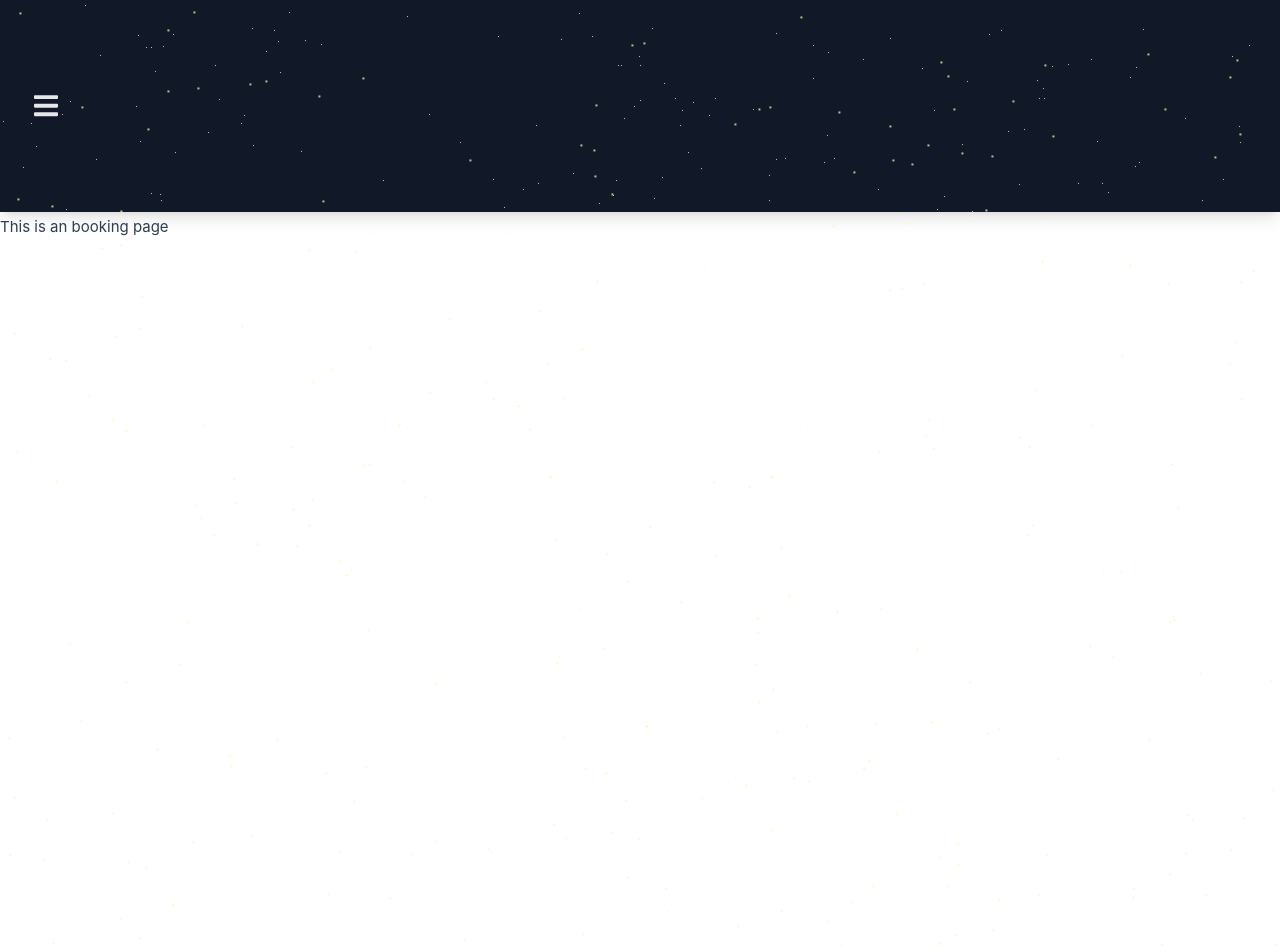
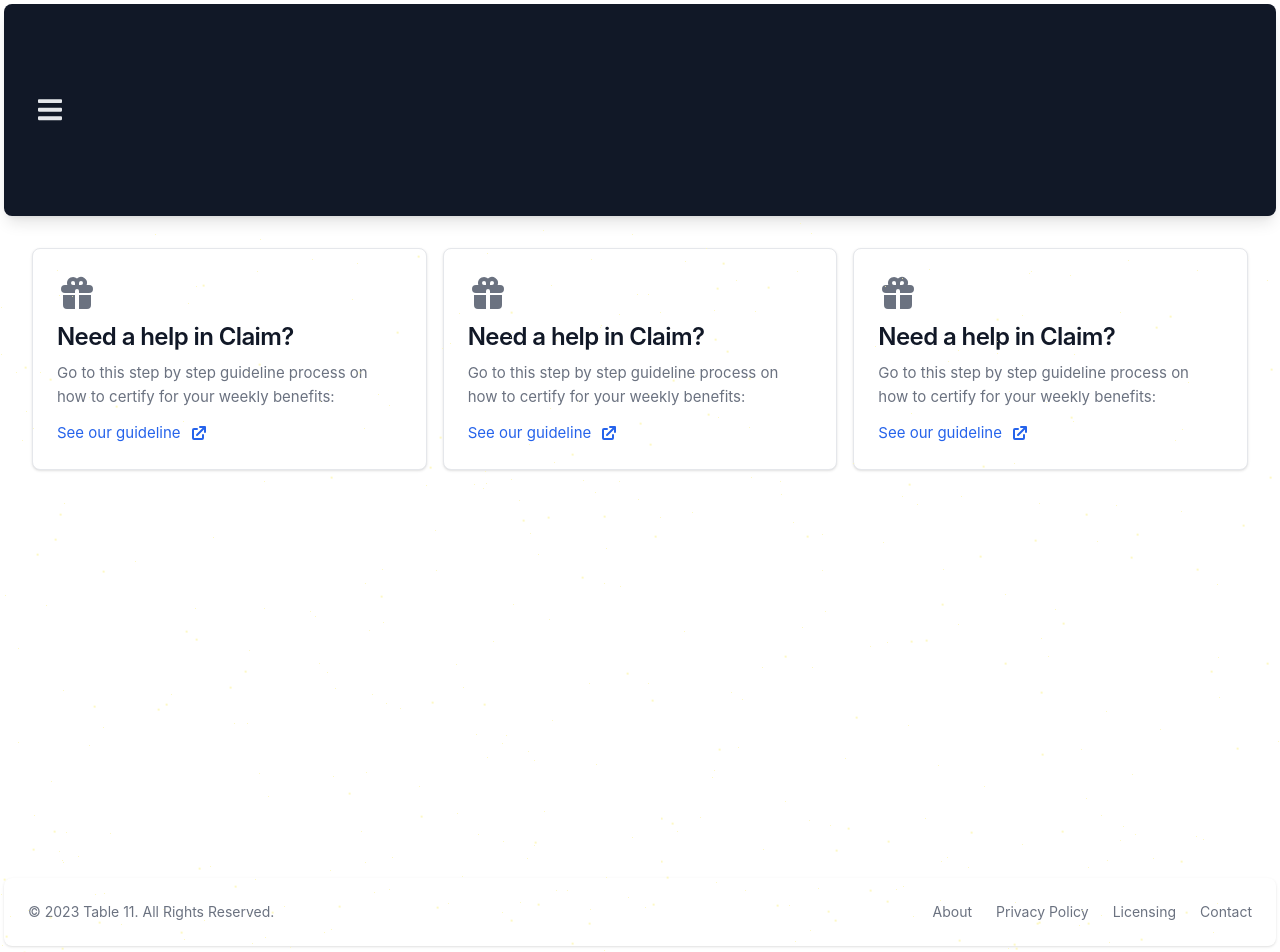
Before and after one commit to Maen1/table11, a Vue app: page /booking in a window 1280 px wide. Before the commit the page ends 800 px from the top, so only its background shows below. Built offline with nearby package versions, Linux system fonts and the light colour scheme; what tw-elements would draw is missing.

Commit message:
add footer

```diff
--- a/src/App.vue
+++ b/src/App.vue
@@ -1,17 +1,20 @@
 <script setup>
 import { RouterLink, RouterView } from "vue-router";
 import Nav from "./components/Nav.vue";
+import Footer from "./components/Footer.vue";
 </script>
 
 <template>
+
+        <Nav></Nav>
         <div class="wrapper">
-           <Nav></Nav>
-            <div class="stars"></div>
-            <div class="stars2"></div>
-            <div class="stars4"></div>
-
         </div>
     <RouterView />
+    <Footer></Footer>
+
+    <div class="stars"></div>
+    <div class="stars2"></div>
+    <div class="stars4"></div>
 </template>
 
 <style lang="scss">
--- /dev/null
+++ b/src/components/Footer.vue
@@ -0,0 +1,33 @@
+<script setup>
+import { RouterLink, RouterView } from "vue-router";
+</script>
+
+
+<template>
+	<div>
+
+		<footer class="mt-auto m-1  p-4 bg-white rounded-lg shadow md:flex md:items-center md:justify-between md:p-6 dark:bg-gray-800">
+			<span class="text-sm text-gray-500 sm:text-center dark:text-gray-400">© 2023 <a href="https://flowbite.com/" class="hover:underline">Table 11</a>. All Rights Reserved.
+			</span>
+			<ul class="flex flex-wrap items-center mt-3 text-sm text-gray-500 dark:text-gray-400 sm:mt-0">
+				<li>
+					<a href="#" class="mr-4 hover:underline md:mr-6 ">About</a>
+				</li>
+				<li>
+					<a href="#" class="mr-4 hover:underline md:mr-6">Privacy Policy</a>
+				</li>
+				<li>
+					<a href="#" class="mr-4 hover:underline md:mr-6">Licensing</a>
+				</li>
+				<li>
+					<a href="#" class="hover:underline">Contact</a>
+				</li>
+			</ul>
+		</footer>
+
+	</div>
+</template>
+
+<style scoped>
+
+</style>
--- a/src/components/Nav.vue
+++ b/src/components/Nav.vue
@@ -6,7 +6,7 @@ import { RouterLink, RouterView } from "vue-router";
 <template>
 <div>
      <nav
-            class="relative w-full flex flex-wrap items-center justify-between py-3 bg-gray-900 text-gray-200 shadow-lg navbar navbar-expand-lg navbar-light"
+            class="relative rounded-lg m-1 mx-w-full flex flex-wrap items-center justify-between py-3 bg-gray-900 text-gray-200 shadow-lg navbar navbar-expand-lg navbar-light"
             >
 
             <div class="container-fluid w-full flex flex-wrap items-center justify-between px-6">
--- a/src/views/BookingView.vue
+++ b/src/views/BookingView.vue
@@ -1,6 +1,44 @@
 <template>
-    <div class="booking">
-        <h1>This is an booking page</h1>
+    <div class="booking md:mb-[50vh]">
+
+        <div class="m-2 md:m-6 flex flex-wrap md:flex-nowrap  justify-between ">
+            <div class="w-full md:w-1/3 m-2 p-6 bg-white border border-gray-200 rounded-lg shadow dark:bg-gray-800 dark:border-gray-700">
+                <svg class="w-10 h-10 mb-2 text-gray-500 dark:text-gray-400" aria-hidden="true" fill="currentColor" viewBox="0 0 20 20" xmlns="http://www.w3.org/2000/svg"><path fill-rule="evenodd" d="M5 5a3 3 0 015-2.236A3 3 0 0114.83 6H16a2 2 0 110 4h-5V9a1 1 0 10-2 0v1H4a2 2 0 110-4h1.17C5.06 5.687 5 5.35 5 5zm4 1V5a1 1 0 10-1 1h1zm3 0a1 1 0 10-1-1v1h1z" clip-rule="evenodd"></path><path d="M9 11H3v5a2 2 0 002 2h4v-7zM11 18h4a2 2 0 002-2v-5h-6v7z"></path></svg>
+                <a href="#">
+                    <h5 class="mb-2 text-2xl font-semibold tracking-tight text-gray-900 dark:text-white">Need a help in Claim?</h5>
+                </a>
+                <p class="mb-3 font-normal text-gray-500 dark:text-gray-400">Go to this step by step guideline process on how to certify for your weekly benefits:</p>
+                <a href="#" class="inline-flex items-center text-blue-600 hover:underline">
+                    See our guideline
+                    <svg class="w-5 h-5 ml-2" fill="currentColor" viewBox="0 0 20 20" xmlns="http://www.w3.org/2000/svg"><path d="M11 3a1 1 0 100 2h2.586l-6.293 6.293a1 1 0 101.414 1.414L15 6.414V9a1 1 0 102 0V4a1 1 0 00-1-1h-5z"></path><path d="M5 5a2 2 0 00-2 2v8a2 2 0 002 2h8a2 2 0 002-2v-3a1 1 0 10-2 0v3H5V7h3a1 1 0 000-2H5z"></path></svg>
+                </a>
+            </div>
+            <div class="w-full md:w-1/3 m-2  p-6 bg-white border border-gray-200 rounded-lg shadow dark:bg-gray-800 dark:border-gray-700">
+                <svg class="w-10 h-10 mb-2 text-gray-500 dark:text-gray-400" aria-hidden="true" fill="currentColor" viewBox="0 0 20 20" xmlns="http://www.w3.org/2000/svg"><path fill-rule="evenodd" d="M5 5a3 3 0 015-2.236A3 3 0 0114.83 6H16a2 2 0 110 4h-5V9a1 1 0 10-2 0v1H4a2 2 0 110-4h1.17C5.06 5.687 5 5.35 5 5zm4 1V5a1 1 0 10-1 1h1zm3 0a1 1 0 10-1-1v1h1z" clip-rule="evenodd"></path><path d="M9 11H3v5a2 2 0 002 2h4v-7zM11 18h4a2 2 0 002-2v-5h-6v7z"></path></svg>
+                <a href="#">
+                    <h5 class="mb-2 text-2xl font-semibold tracking-tight text-gray-900 dark:text-white">Need a help in Claim?</h5>
+                </a>
+                <p class="mb-3 font-normal text-gray-500 dark:text-gray-400">Go to this step by step guideline process on how to certify for your weekly benefits:</p>
+                <a href="#" class="inline-flex items-center text-blue-600 hover:underline">
+                    See our guideline
+                    <svg class="w-5 h-5 ml-2" fill="currentColor" viewBox="0 0 20 20" xmlns="http://www.w3.org/2000/svg"><path d="M11 3a1 1 0 100 2h2.586l-6.293 6.293a1 1 0 101.414 1.414L15 6.414V9a1 1 0 102 0V4a1 1 0 00-1-1h-5z"></path><path d="M5 5a2 2 0 00-2 2v8a2 2 0 002 2h8a2 2 0 002-2v-3a1 1 0 10-2 0v3H5V7h3a1 1 0 000-2H5z"></path></svg>
+                </a>
+            </div>
+            <div class="w-full md:w-1/3  p-6 m-2  bg-white border border-gray-200 rounded-lg shadow dark:bg-gray-800 dark:border-gray-700">
+                <svg class="w-10 h-10 mb-2 text-gray-500 dark:text-gray-400" aria-hidden="true" fill="currentColor" viewBox="0 0 20 20" xmlns="http://www.w3.org/2000/svg"><path fill-rule="evenodd" d="M5 5a3 3 0 015-2.236A3 3 0 0114.83 6H16a2 2 0 110 4h-5V9a1 1 0 10-2 0v1H4a2 2 0 110-4h1.17C5.06 5.687 5 5.35 5 5zm4 1V5a1 1 0 10-1 1h1zm3 0a1 1 0 10-1-1v1h1z" clip-rule="evenodd"></path><path d="M9 11H3v5a2 2 0 002 2h4v-7zM11 18h4a2 2 0 002-2v-5h-6v7z"></path></svg>
+                <a href="#">
+                    <h5 class="mb-2 text-2xl font-semibold tracking-tight text-gray-900 dark:text-white">Need a help in Claim?</h5>
+                </a>
+                <p class="mb-3 font-normal text-gray-500 dark:text-gray-400">Go to this step by step guideline process on how to certify for your weekly benefits:</p>
+                <a href="#" class="inline-flex items-center text-blue-600 hover:underline">
+                    See our guideline
+                    <svg class="w-5 h-5 ml-2" fill="currentColor" viewBox="0 0 20 20" xmlns="http://www.w3.org/2000/svg"><path d="M11 3a1 1 0 100 2h2.586l-6.293 6.293a1 1 0 101.414 1.414L15 6.414V9a1 1 0 102 0V4a1 1 0 00-1-1h-5z"></path><path d="M5 5a2 2 0 00-2 2v8a2 2 0 002 2h8a2 2 0 002-2v-3a1 1 0 10-2 0v3H5V7h3a1 1 0 000-2H5z"></path></svg>
+                </a>
+            </div>
+
+
+        </div>
+
     </div>
 </template>
 
--- a/src/views/GalleryView.vue
+++ b/src/views/GalleryView.vue
@@ -3,12 +3,12 @@
        <section class="overflow-hidden text-gray-700">
 		<div class="container px-5 py-2 mx-auto">
 			<div class="flex flex-wrap -m-1 md:-m-2">
-			<div class="flex flex-wrap w-1/2">
-				<div class="w-1/2 p-1 md:p-2">
+			<div class="flex flex-wrap w-full md:w-1/2">
+				<div class="w-full md:w-1/2 p-1 md:p-2">
 				<img alt="gallery" class="block object-cover object-center w-full h-full rounded-lg"
 					src="https://mdbcdn.b-cdn.net/img/Photos/Horizontal/Nature/4-col/img%20(70).webp">
 				</div>
-				<div class="w-1/2 p-1 md:p-2">
+				<div class="w-full md:w-1/2 p-1 md:p-2">
 				<img alt="gallery" class="block object-cover object-center w-full h-full rounded-lg"
 					src="https://mdbcdn.b-cdn.net/img/Photos/Horizontal/Nature/4-col/img%20(72).webp">
 				</div>
@@ -17,16 +17,16 @@
 					src="https://mdbcdn.b-cdn.net/img/Photos/Horizontal/Nature/4-col/img%20(73).webp">
 				</div>
 			</div>
-			<div class="flex flex-wrap w-1/2">
+			<div class="flex flex-wrap w-full md:w-1/2">
 				<div class="w-full p-1 md:p-2">
 				<img alt="gallery" class="block object-cover object-center w-full h-full rounded-lg"
 					src="https://mdbcdn.b-cdn.net/img/Photos/Horizontal/Nature/4-col/img%20(74).webp">
 				</div>
-				<div class="w-1/2 p-1 md:p-2">
+				<div class="w-full md:w-1/2 p-1 md:p-2">
 				<img alt="gallery" class="block object-cover object-center w-full h-full rounded-lg"
 					src="https://mdbcdn.b-cdn.net/img/Photos/Horizontal/Nature/4-col/img%20(75).webp">
 				</div>
-				<div class="w-1/2 p-1 md:p-2">
+				<div class="w-full md:w-1/2 p-1 md:p-2">
 				<img alt="gallery" class="block object-cover object-center w-full h-full rounded-lg"
 					src="https://mdbcdn.b-cdn.net/img/Photos/Horizontal/Nature/4-col/img%20(77).webp">
 				</div>
```
